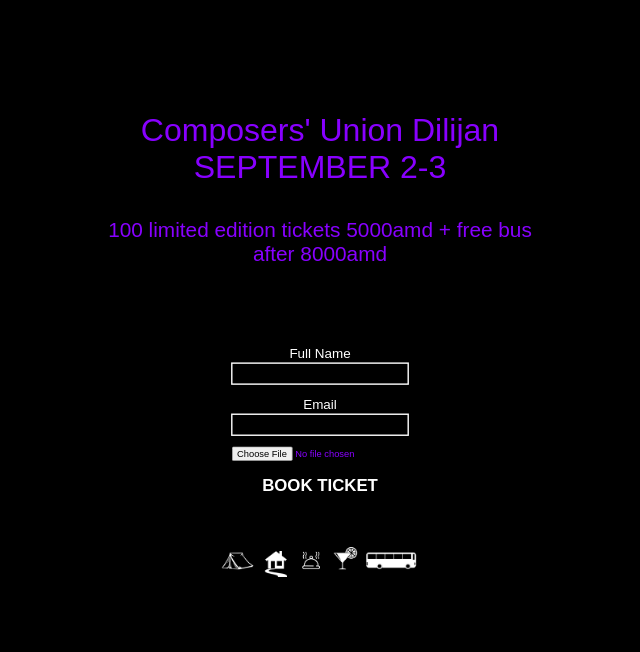
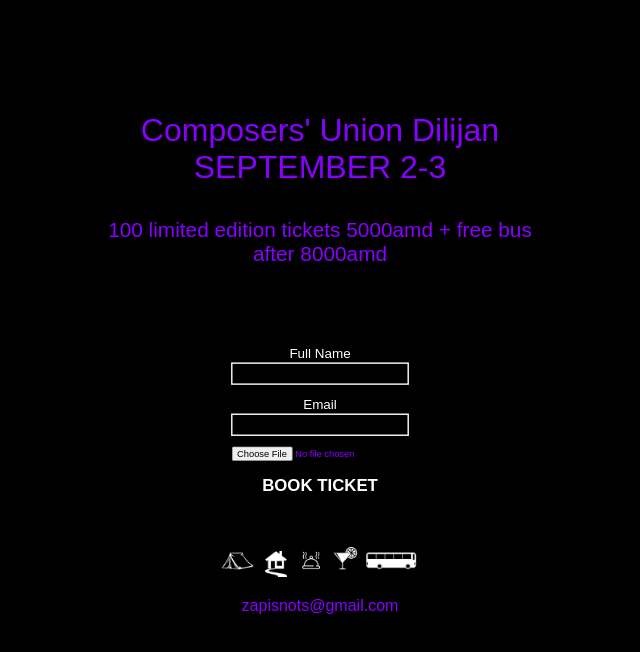
Before and after one commit to bohemnots/bhmnts, a Next.js app: page /heqiatne_kanchum/ticket in a window 1280 px wide. Shown: the top 652 px of the page, without its empty margins (320-960 px from the left). Built offline with nearby package versions, Linux system fonts and the light colour scheme.

Commit message:
changed lineup added mail

```diff
--- a/pages/heqiatne_kanchum/index.tsx
+++ b/pages/heqiatne_kanchum/index.tsx
@@ -107,7 +107,7 @@ const Lineup = (props) => {
           <br />
           NODE . Diezel Tea
           <br />
-          F.I.X
+          F.I.X.
           <br />
           S-pichka
           <br />
--- a/pages/heqiatne_kanchum/ticket.tsx
+++ b/pages/heqiatne_kanchum/ticket.tsx
@@ -273,6 +273,9 @@ const Price = (props) => {
               alt=""
             />
           </div>
+          <P style={{ marginBottom: "5px", fontSize: "1em" }}>
+            zapisnots@gmail.com
+          </P>
         </div>
       </CenteredWrapper>
     </Container>
```
